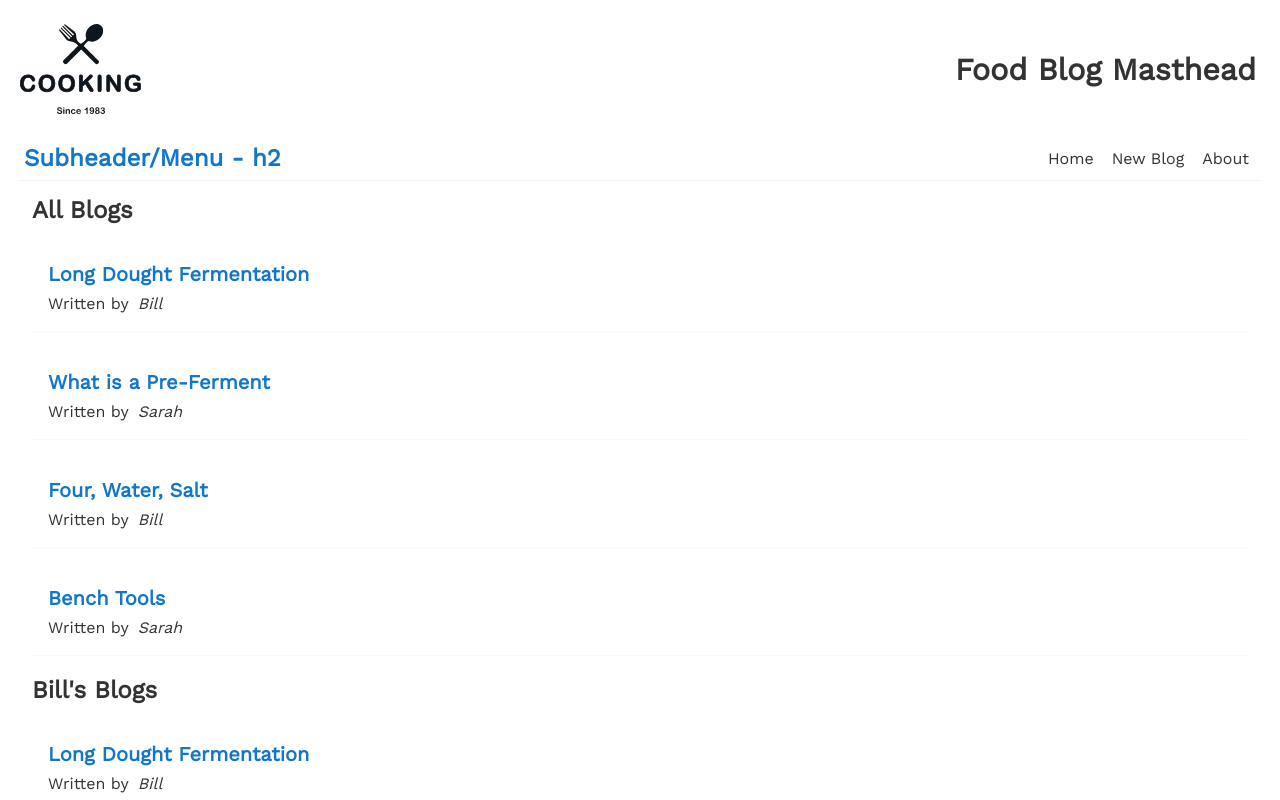
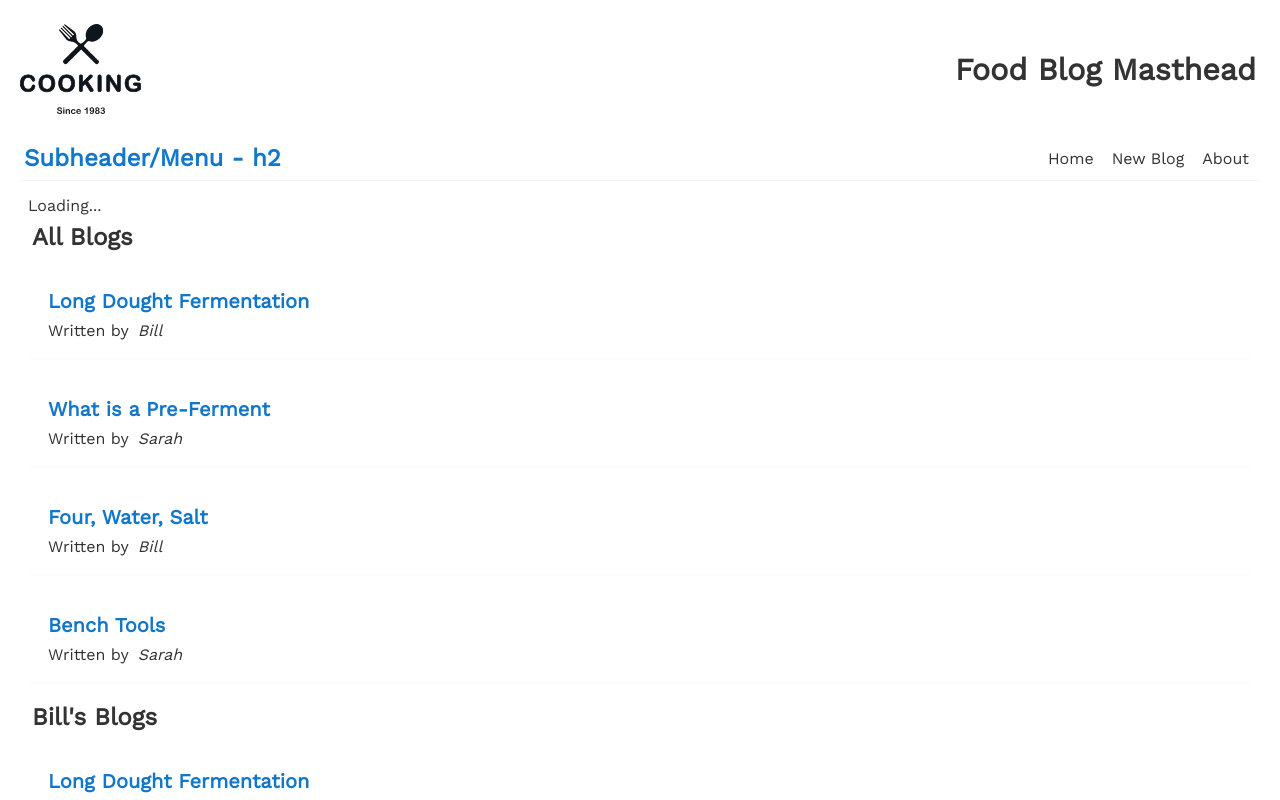
Before and after one commit to Hamberfim/dojo-blog, a React (Create React App) app: page / in a window 1280 px wide. Shown: the top 800 px of the page. Built offline with nearby package versions, Linux system fonts and the light colour scheme; data requests are answered from the project's data file.

Commit message:
starting vid 18

```diff
--- a/src/App.js
+++ b/src/App.js
@@ -25,3 +25,6 @@ export default App;
 
 // https://www.youtube.com/playlist?list=PL4cUxeGkcC9gZD-Tvwfod2gaISzfRiP9d
 // next video is #18: https://youtu.be/qtheqr0jgIQ?list=PL4cUxeGkcC9gZD-Tvwfod2gaISzfRiP9d
+
+// npm run start
+// npx json-server --watch data/db.json --port 8000  // for json server resource db
--- a/src/Home.js
+++ b/src/Home.js
@@ -4,6 +4,7 @@ import BlogList from "./BlogList";
 const Home = () => {
   // hard coded data  moved to ./data/db.json (json-server >>) npx json-server --watch src/data/db.json --port 8000
   const [blogs, setBlogs] = useState(null);
+  const [isPending, setIsPending] = useState(true);
 
   // useEffect with an anonymous function - runs every time there is a re-render
   useEffect(() => {
@@ -24,6 +25,7 @@ const Home = () => {
   // JSX return template
   return (
     <div className="home">
+        { isPending && <div>Loading...</div> }
         {blogs && <BlogList blogs={blogs} title="All Blogs" /> }
         {blogs && <BlogList blogs={blogs.filter((blog) => blog.author === "Bill")} title="Bill's Blogs" /> }
         {blogs && <BlogList blogs={blogs.filter((blog) => blog.author === "Sarah")} title="Sarah's Blogs" /> }
```
Also changed, not shown: data/db.json (renamed from src/data/db.json).
